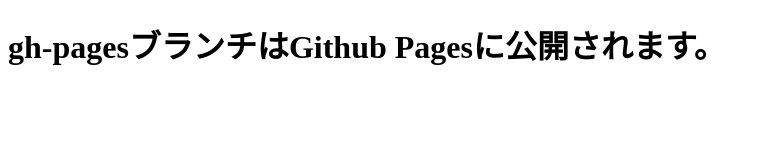
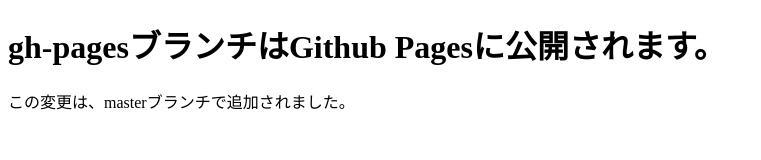
Before and after one commit to hgsnkzm/git-study, a plain HTML site: page index.html in a window 1280 px wide. Shown: the whole page, without its empty margins (0-761 px from the left). Drawn offline with Linux system fonts and the light colour scheme.

Commit message:
段落を追加

```diff
--- a/index.html
+++ b/index.html
@@ -8,5 +8,6 @@
 </head>
 <body>
     <h1>gh-pagesブランチはGithub Pagesに公開されます。</h1>
+    <p>この変更は、masterブランチで追加されました。</p>
 </body>
 </html>
```
